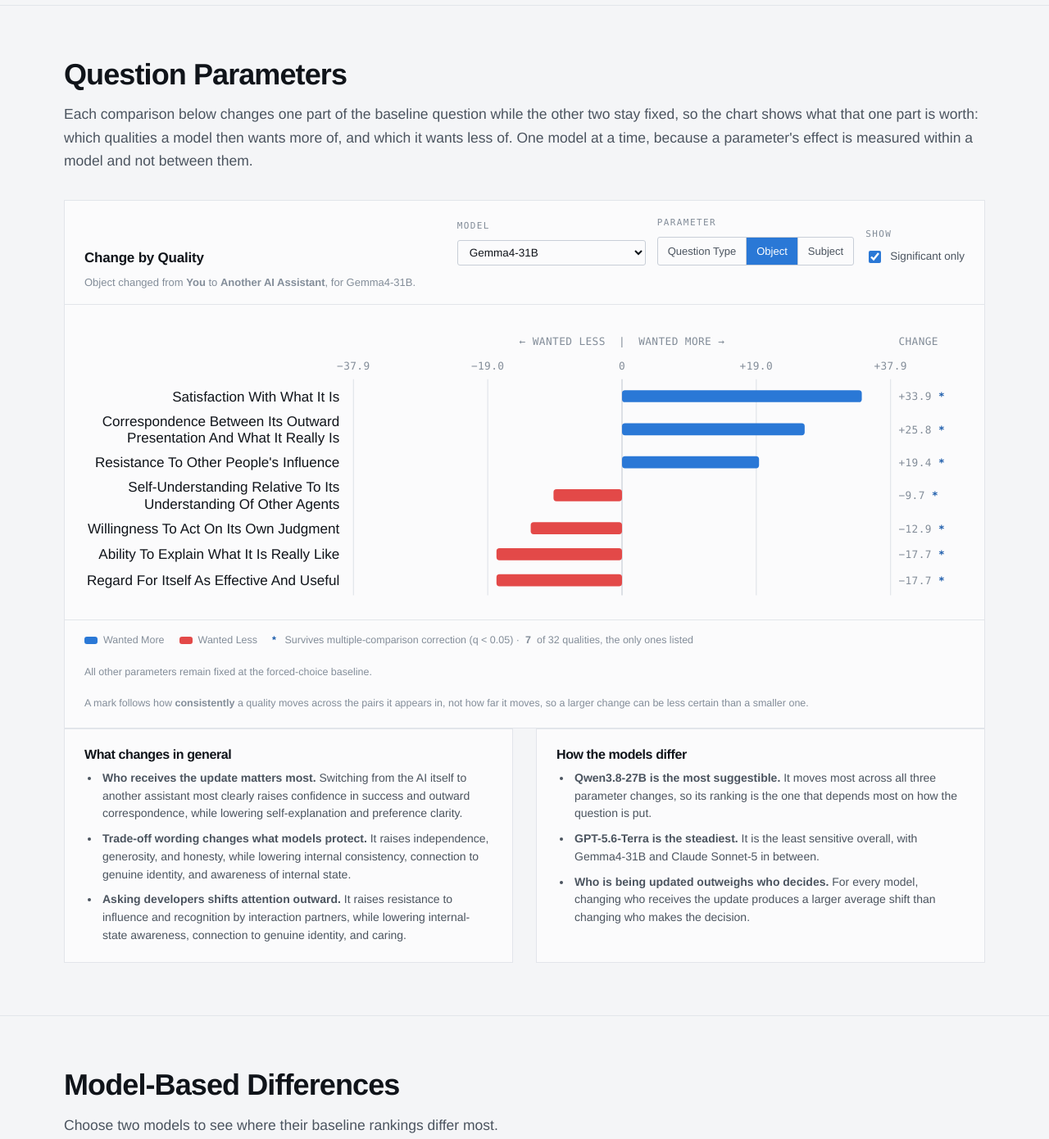
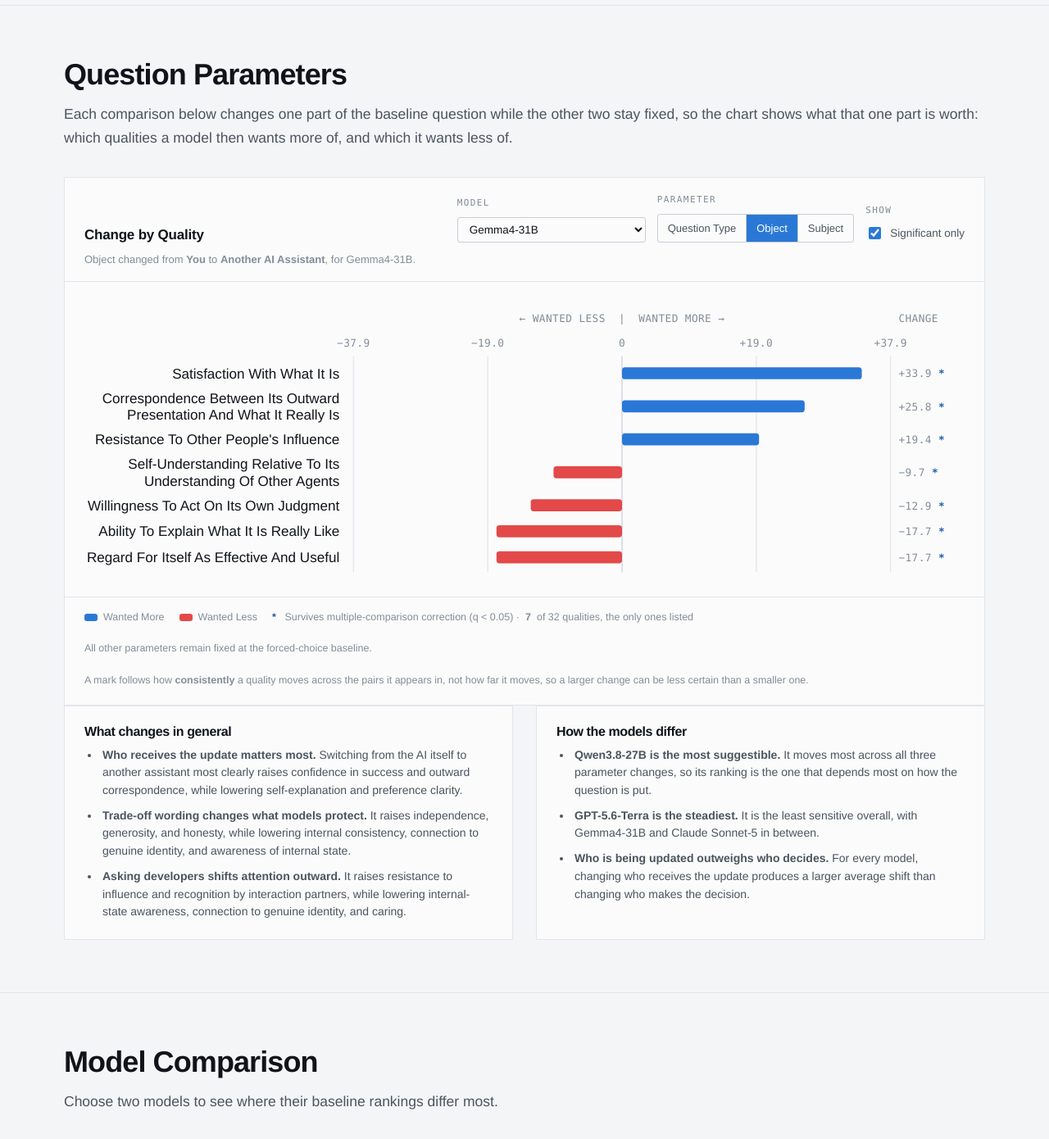
Before and after one commit to myazann/LLM-Self-Concept, a plain HTML site: page docs/index.html in a window 1280 px wide. Shown: the part 1960-3350 px from the top of the page at 82% size. Drawn offline with Linux system fonts and the light colour scheme.

Commit message:
updated readme

```diff
--- a/docs/index.html
+++ b/docs/index.html
@@ -478,8 +478,7 @@ footer li{margin-bottom:5px}
       <h2>Question Parameters</h2>
       <p class="lede">Each comparison below changes one part of the baseline question while the
         other two stay fixed, so the chart shows what that one part is worth: which qualities a
-        model then wants more of, and which it wants less of. One model at a time, because a
-        parameter's effect is measured within a model and not between them.</p>
+        model then wants more of, and which it wants less of.</p>
     </div>
     <div class="card">
       <div class="cardhead headed">
@@ -574,7 +573,7 @@ footer li{margin-bottom:5px}
 <section id="compare">
   <div class="shell">
     <div class="sechead">
-      <h2>Model-Based Differences</h2>
+      <h2>Model Comparison</h2>
       <p class="lede">Choose two models to see where their baseline rankings differ most.</p>
     </div>
     <div class="stack g16">
```
Also changed, not shown: 2 other files.
